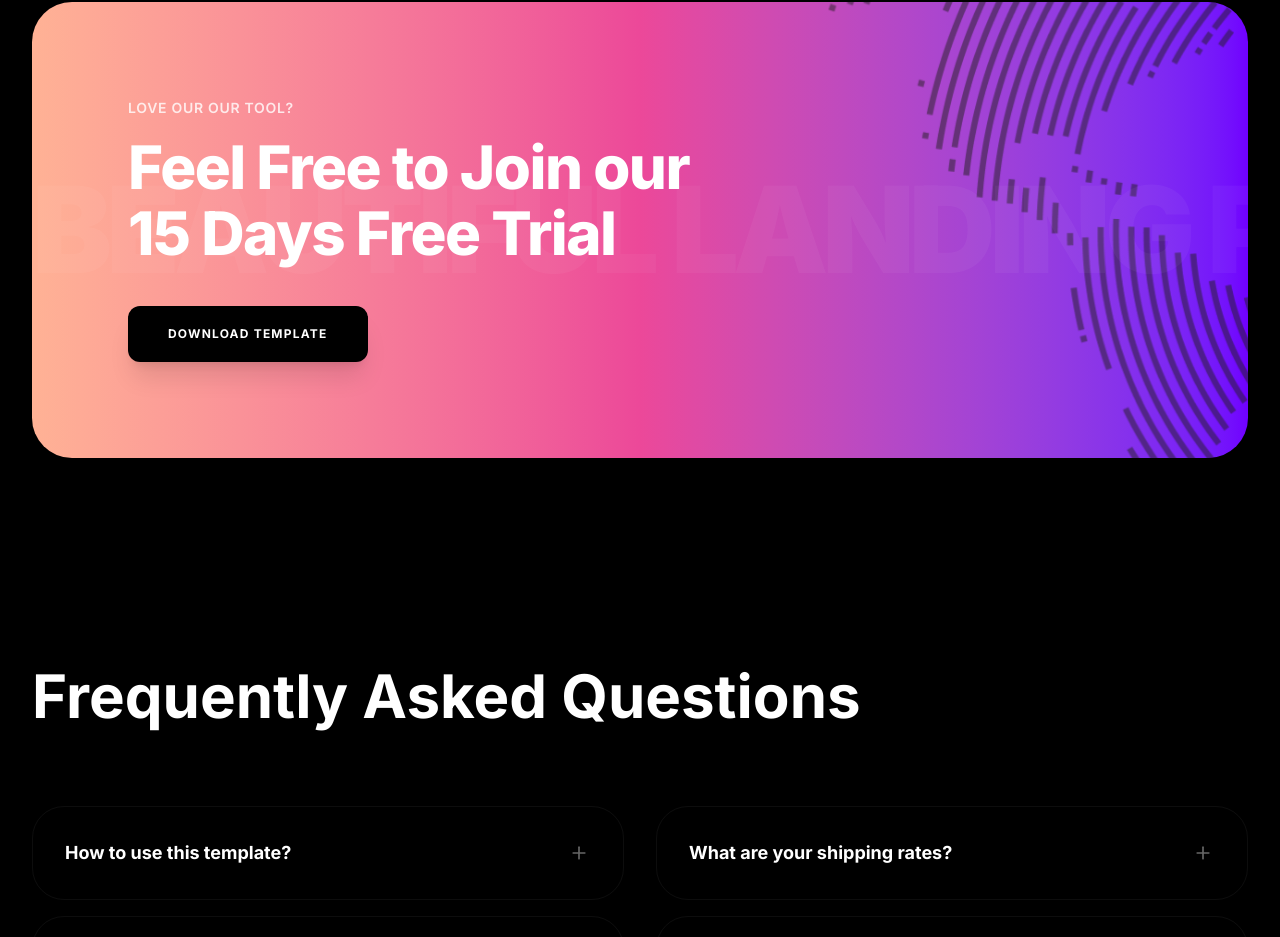
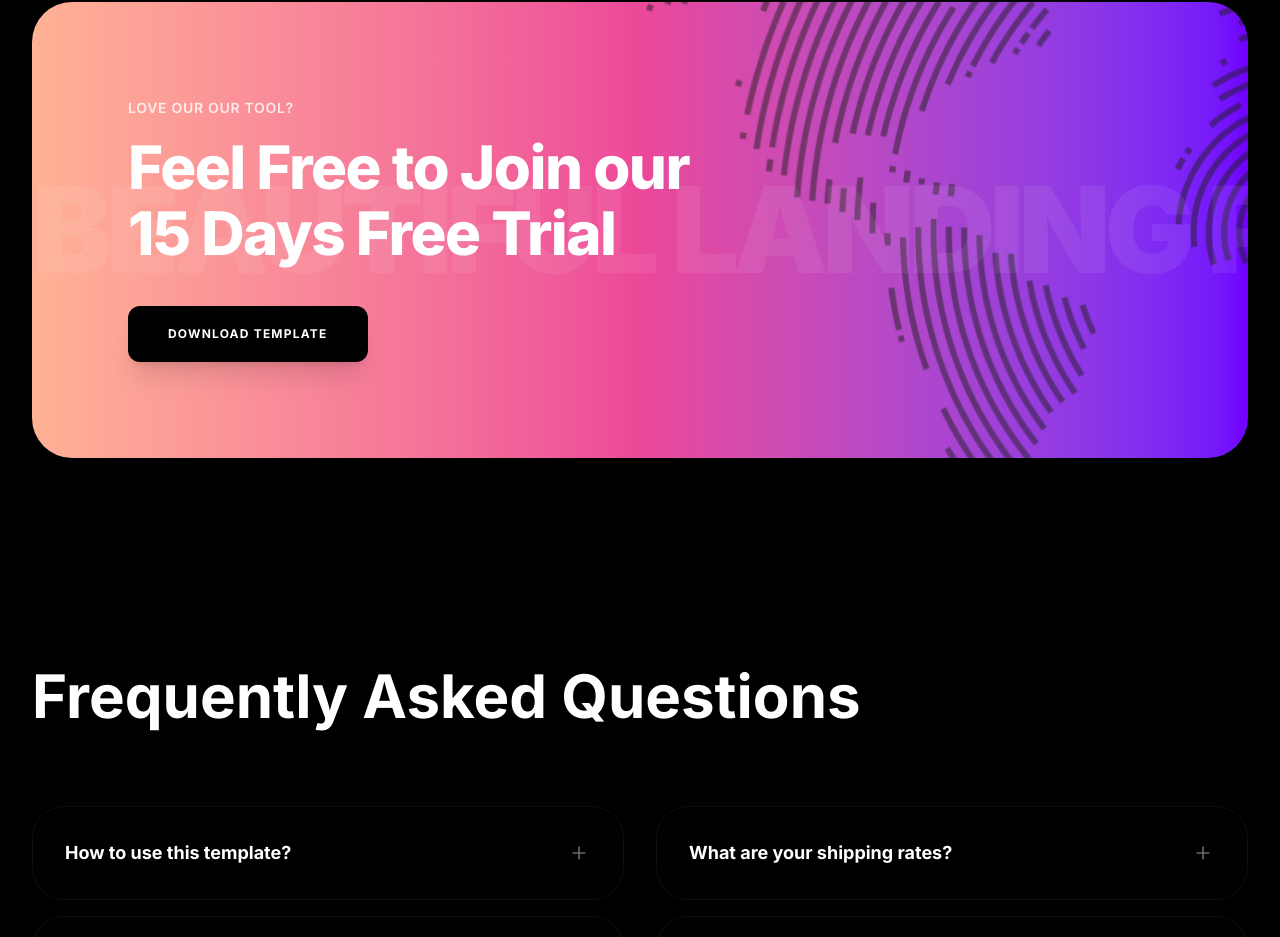
Before and after one commit to swarajladke/SaaS-Landing-Page, a Next.js app: page / in a window 1280 px wide. Shown: the part 6289-7226 px from the top of the page. Built offline with nearby package versions, Linux system fonts and the light colour scheme.

Commit message:
Refine CTA Layout - Shifted map swirl left and balanced background text for 1:1 Figma match

```diff
--- a/src/components/landing/CTA.tsx
+++ b/src/components/landing/CTA.tsx
@@ -14,7 +14,7 @@ export function CTA() {
                     viewport={{ once: true }}
                     className="relative rounded-[2.5rem] overflow-hidden p-12 md:p-24 bg-gradient-brand text-white bg-gradient-to-r from-[#FFB295] via-[#EC4899] to-[#7000FF]"
                 >
-                    <div className="absolute inset-0 z-0 pointer-events-none overflow-hidden opacity-50 select-none translate-x-[25%]">
+                    <div className="absolute inset-0 z-0 pointer-events-none overflow-hidden opacity-50 select-none translate-x-[10%]">
                         <img
                             src="/world-map.png"
                             alt="World Map Graphic"
@@ -22,7 +22,7 @@ export function CTA() {
                         />
                     </div>
 
-                    <div className="absolute top-1/2 left-1/2 -translate-x-1/2 -translate-y-1/2 w-full text-center z-0 opacity-[0.04] select-none pointer-events-none whitespace-nowrap">
+                    <div className="absolute top-1/2 left-1/2 -translate-x-1/2 -translate-y-1/2 w-full text-center z-0 opacity-[0.07] select-none pointer-events-none whitespace-nowrap">
                         <span className="text-[120px] font-black text-white uppercase tracking-tighter">
                             Beautiful Landing Page for You
                         </span>
```
